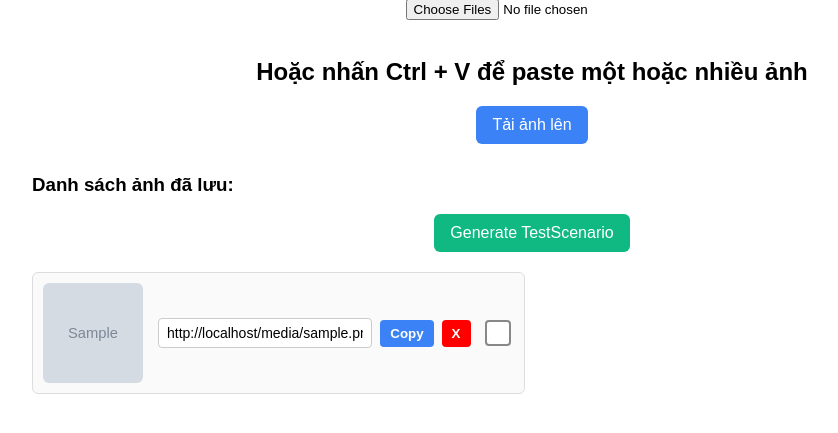
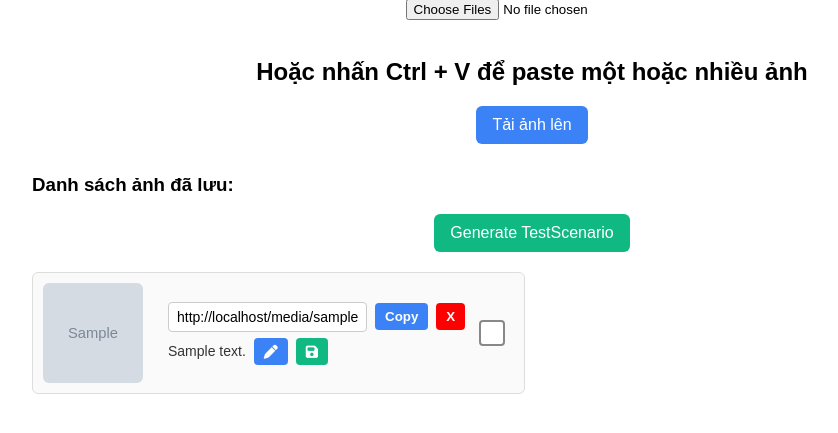
Before and after one commit to tunh-dev/upload-image, a Flask app: template templates/index.html in a window 1280 px wide. Shown: the part 89-522 px from the top of the page, without its empty margins (108-946 px from the left). Run offline with Flask 3, Linux system fonts and the light colour scheme; the template is opened without the code that fills it: most values are stand-ins (such as "Sample title", 1, 10 or a date in 2020); grey boxes marked "Sample" are stand-in pictures; some libraries are stand-ins or nearby versions.

Commit message:
edit image title

```diff
--- a/main.py
+++ b/main.py
@@ -35,10 +35,13 @@ def index():
 
     if request.method == 'POST':
         files = request.files.getlist('images')
-        for file in files:
+        descriptions = request.form.getlist('descriptions')
+        for i, file in enumerate(files):
             if file.filename != '':
                 ext = file.filename.split('.')[-1].lower()
                 filename = generate_filename(ext)
+                description = descriptions[i] if i < len(descriptions) else ""
+                save_metadata(filename, description)
 
                 # Đảm bảo không trùng tên
                 while os.path.exists(os.path.join(UPLOAD_FOLDER, filename)):
@@ -46,12 +49,20 @@ def index():
 
                 save_path = os.path.join(UPLOAD_FOLDER, filename)
                 file.save(save_path)
-                image_urls.append(url_for('static', filename=f'uploads/{filename}'))
+                metadata = load_metadata()
+                image_urls.append({
+                    'url': url_for('static', filename=f'uploads/{file}'),
+                    'description': metadata.get(file, '')
+                })
 
     # Load ảnh đã lưu
     for file in sorted(os.listdir(UPLOAD_FOLDER), reverse=True):
         if file.lower().endswith(('png', 'jpg', 'jpeg', 'gif', 'bmp')):
-            image_urls.append(url_for('static', filename=f'uploads/{file}'))
+            metadata = load_metadata()
+            image_urls.append({
+                'url': url_for('static', filename=f'uploads/{file}'),
+                'description': metadata.get(file, '')
+            })
 
     return render_template('index.html', image_urls=image_urls)
 
@@ -93,6 +104,54 @@ def generate_test_script():
         return jsonify({"error": str(e)}), 500
 
 
+def save_metadata(filename, description):
+    metadata_path = os.path.join(UPLOAD_FOLDER, 'metadata.json')
+    try:
+        with open(metadata_path, 'r', encoding='utf-8') as f:
+            data = json.load(f)
+    except:
+        data = {}
+
+    data[filename] = description
+    with open(metadata_path, 'w', encoding='utf-8') as f:
+        json.dump(data, f, ensure_ascii=False, indent=2)
+
+
+def load_metadata():
+    metadata_path = os.path.join(UPLOAD_FOLDER, 'metadata.json')
+    try:
+        with open(metadata_path, 'r', encoding='utf-8') as f:
+            return json.load(f)
+    except:
+        return {}
+
+
+@app.route('/update-description', methods=['POST'])
+def update_description():
+    data = request.get_json()
+    filename = data.get('filename')
+    new_description = data.get('description')
+
+    if not filename:
+        return jsonify({'error': 'Thiếu filename'}), 400
+
+    metadata_path = os.path.join(UPLOAD_FOLDER, 'metadata.json')
+    try:
+        with open(metadata_path, 'r', encoding='utf-8') as f:
+            metadata = json.load(f)
+    except:
+        metadata = {}
+
+    if filename not in metadata:
+        return jsonify({'error': 'Ảnh không tồn tại trong metadata'}), 404
+
+    metadata[filename] = new_description
+    with open(metadata_path, 'w', encoding='utf-8') as f:
+        json.dump(metadata, f, ensure_ascii=False, indent=2)
+
+    return jsonify({'status': 'success'})
+
+
 @app.route('/back', methods=['GET'])
 def go_back():
     return redirect('/')
--- a/templates/index.html
+++ b/templates/index.html
@@ -1,6 +1,7 @@
 <!DOCTYPE html>
 <html lang="en">
 <head>
+    <link rel="stylesheet" href="https://cdnjs.cloudflare.com/ajax/libs/font-awesome/6.5.0/css/all.min.css">
     <meta charset="UTF-8">
     <title>Upload hoặc Paste Nhiều Ảnh</title>
     <style>
@@ -93,6 +94,10 @@
             font-weight: bold;
         }
 
+        button i {
+            font-size: 14px;
+        }
+
         .copy-btn {
             background: #3b82f6;
         }
@@ -162,6 +167,16 @@
             font-size: 18px;
             color: #10b981;
         }
+
+        button i {
+            font-size: 14px;
+            vertical-align: middle;
+        }
+
+        .desc-edit-input {
+            border-radius: 4px;
+            border: 1px solid #ccc;
+        }
     </style>
 </head>
 <body>
@@ -185,25 +200,57 @@
     </div>
     <div class="grid" id="imageGrid">
         {% for img in image_urls %}
-            <label class="image-item" style="justify-content: space-between;">
-                <div style="display: flex; align-items: center; cursor: pointer;"
-                     onclick="showZoom('{{ img }}'); event.stopPropagation();">
-                    <img class="thumbnail" src="{{ img }}">
-                </div>
-                <div style="display: flex; align-items: center; gap: 10px; flex-grow: 1;">
+            <label class="image-item" style="flex-direction: column; align-items: flex-start;">
+                <div style="display: flex; align-items: center; gap: 10px;">
+                    <img class="thumbnail" src="{{ img.url }}"
+                         onclick="showZoom('{{ img.url }}'); event.stopPropagation();">
                     <div class="url-block" style="flex-grow: 1;">
-                        <div class="url-row">
-                            <input type="text" class="url-text" value="{{ request.url_root }}{{ img[1:] }}" readonly>
+                        <div class="url-row" style="margin-bottom: 6px;">
+                            <input type="text" class="url-text" value="{{ request.url_root }}{{ img.url[1:] }}"
+                                   readonly>
                             <button class="copy-btn" onclick="copyToClipboard(this); event.stopPropagation();">Copy
                             </button>
-                            <button class="delete-btn" onclick="deleteImage('{{ img }}'); event.stopPropagation();">X
+                            <button class="delete-btn" onclick="deleteImage('{{ img.url }}'); event.stopPropagation();">
+                                X
+                            </button>
+                        </div>
+
+                        <!-- Phần mô tả nằm dưới URL, cùng hàng -->
+                        <div class="url-row" style="align-items: center; gap: 8px;">
+                            <span class="desc-text" style="font-size: 14px; color: #333;">{{ img.description }}</span>
+                            <input type="text" class="desc-edit-input" value="{{ img.description }}"
+                                   style="display:none; flex: 1; padding: 4px;">
+                            <button class="copy-btn" onclick="toggleEdit(this)" title="Sửa mô tả">
+                                <i class="fa-solid fa-pen"></i>
+                            </button>
+                            <button class="delete-btn" style="background: #10b981;"
+                                    onclick="saveDescription(this, '{{ img.url.split('/')[-1] }}')" title="Lưu mô tả">
+                                <i class="fa-solid fa-floppy-disk"></i>
                             </button>
                         </div>
                     </div>
-                    <input type="checkbox" class="checkbox" value="{{ request.url_root }}{{ img[1:] }}"
+
+                    <input type="checkbox" class="checkbox" value="{{ request.url_root }}{{ img.url[1:] }}"
                            onchange="this.closest('label').classList.toggle('selected', this.checked)">
                 </div>
+
+                {#                <!-- Hiển thị mô tả -->#}
+                {#                <div style="margin-top: 8px; width: 100%;">#}
+                {#                    <span class="desc-text" style="font-size: 14px; color: #333;">{{ img.description }}</span>#}
+                {#                    <input type="text" class="desc-edit-input" value="{{ img.description }}"#}
+                {#                           style="display:none; width: 80%; padding: 4px; margin-top: 5px;">#}
+                {#                    <div style="margin-top: 4px;">#}
+                {#                        <button class="copy-btn" onclick="toggleEdit(this)" title="Sửa mô tả">#}
+                {#                            <i class="fa-solid fa-pen"></i>#}
+                {#                        </button>#}
+                {#                        <button class="delete-btn" style="background: #10b981;"#}
+                {#                                onclick="saveDescription(this, '{{ img.url.split('/')[-1] }}')" title="Lưu mô tả">#}
+                {#                            <i class="fa-solid fa-floppy-disk"></i>#}
+                {#                        </button>#}
+                {#                    </div>#}
+                {#                </div>#}
             </label>
+
         {% endfor %}
     </div>
 {% endif %}
@@ -228,13 +275,28 @@
     function addPreviewImage(file) {
         const reader = new FileReader();
         reader.onload = function (e) {
+            const wrapper = document.createElement('div');
+            wrapper.style.display = 'inline-block';
+            wrapper.style.margin = '5px';
+            wrapper.style.textAlign = 'center';
+
             const img = document.createElement('img');
             img.src = e.target.result;
             img.style.width = '100px';
             img.style.height = '100px';
             img.style.objectFit = 'cover';
-            img.style.margin = '5px';
-            previewContainer.appendChild(img);
+            img.style.borderRadius = '4px';
+            wrapper.appendChild(img);
+
+            const inputDesc = document.createElement('input');
+            inputDesc.type = 'text';
+            inputDesc.placeholder = 'Mô tả ảnh';
+            inputDesc.className = 'image-desc-input';
+            inputDesc.style.marginTop = '5px';
+            inputDesc.style.width = '100px';
+            wrapper.appendChild(inputDesc);
+
+            previewContainer.appendChild(wrapper);
         };
         reader.readAsDataURL(file);
     }
@@ -265,8 +327,11 @@
         }
 
         const formData = new FormData();
+        const descInputs = document.querySelectorAll('.image-desc-input');
+
         filesToUpload.forEach((file, index) => {
             formData.append("images", file, file.name || `blob_${index}.png`);
+            formData.append("descriptions", descInputs[index]?.value || "");
         });
 
         fetch("/", {
@@ -332,6 +397,47 @@
             window.history.replaceState(null, null, window.location.href);
         }
     });
+
+    function toggleEdit(button) {
+        const label = button.closest('label');
+        const span = label.querySelector('.desc-text');
+        const input = label.querySelector('.desc-edit-input');
+
+        const isEditing = input.style.display === 'inline-block';
+        if (isEditing) {
+            input.style.display = 'none';
+            span.style.display = 'inline';
+        } else {
+            input.style.display = 'inline-block';
+            span.style.display = 'none';
+            input.focus();
+        }
+    }
+
+    function saveDescription(button, filename) {
+        const label = button.closest('label');
+        const input = label.querySelector('.desc-edit-input');
+        const span = label.querySelector('.desc-text');
+
+        const newDesc = input.value;
+
+        fetch('/update-description', {
+            method: 'POST',
+            headers: {
+                'Content-Type': 'application/json'
+            },
+            body: JSON.stringify({filename, description: newDesc})
+        }).then(res => res.json()).then(data => {
+            if (data.status === 'success') {
+                span.innerText = newDesc;
+                input.style.display = 'none';
+                span.style.display = 'inline';
+            } else {
+                alert("Không thể lưu mô tả: " + data.error);
+            }
+        });
+    }
+
 </script>
 </body>
 </html>
```
